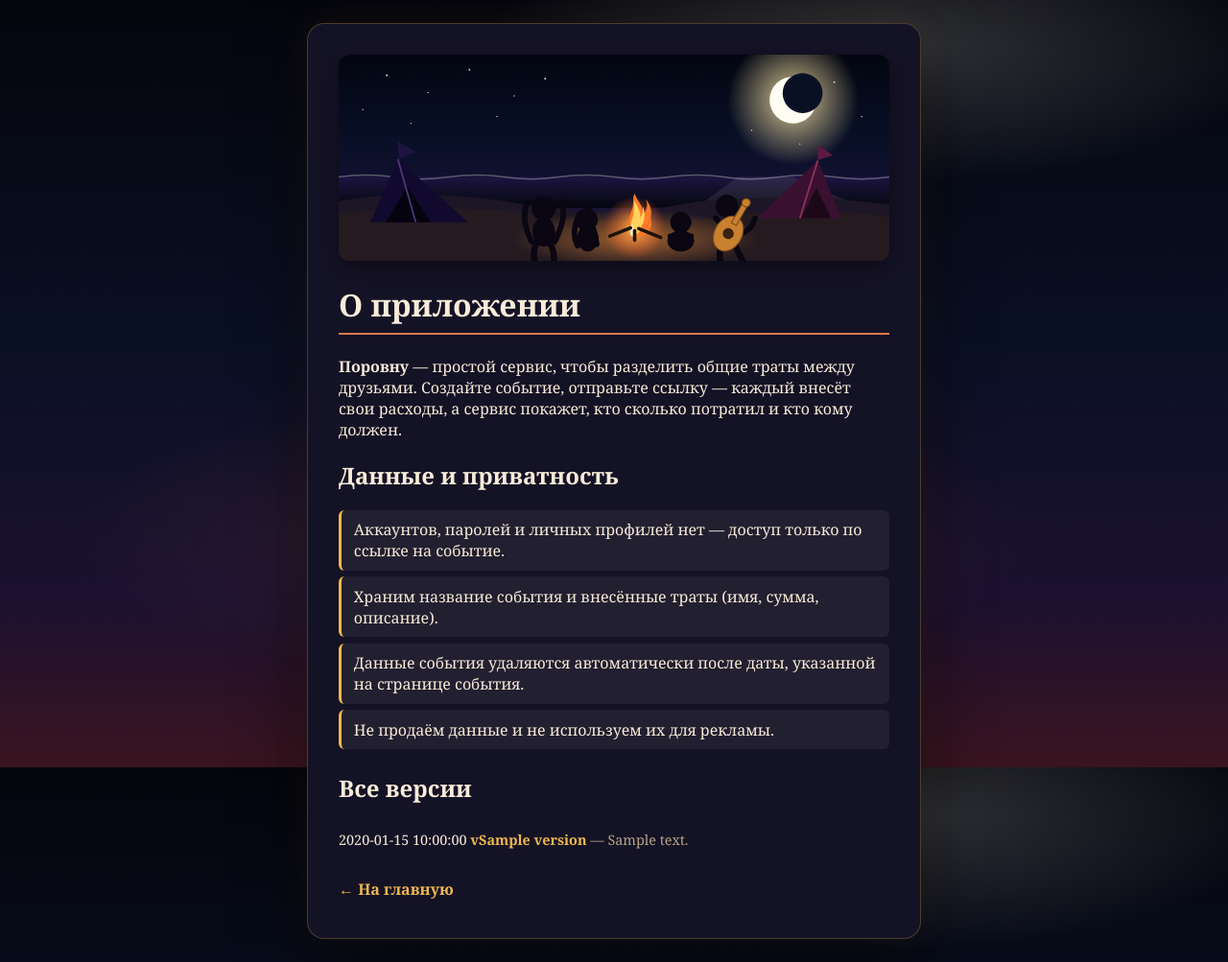
After one commit to bigazzzz/rashod, a Python web app: template app/templates/about.html in a window 1280 px wide. The commit adds this page. Shown: the whole page at 96% size. Run offline with Jinja, Linux system fonts and the light colour scheme; the template is opened without the code that fills it: most values are stand-ins (such as "Sample title", 1, 10 or a date in 2020).

Commit message:
feat: add About page with privacy notes and full version history
Phase 3 (v0.10.0): /about explains the product and retention policy; homepage links to it; versions.py can return the full releases list.

Co-authored-by: Cursor <cursoragent@cursor.com>

```diff
--- a/app/__init__.py
+++ b/app/__init__.py
@@ -1 +1 @@
-__version__ = "0.9.0"
+__version__ = "0.10.0"
--- a/app/static/style.css
+++ b/app/static/style.css
@@ -402,6 +402,24 @@ button.chip--frequent:hover {
   font-weight: 600;
 }
 
+.about-nav {
+  margin: 1.5rem 0 0;
+}
+
+.about-nav a {
+  color: var(--gold);
+  font-weight: 600;
+}
+
+.about-list {
+  margin: 0 0 1.5rem;
+}
+
+.about-list li {
+  background: rgba(248, 236, 217, 0.06);
+  border-left-color: var(--gold);
+}
+
 .changelog {
   margin-top: 2rem;
   padding-top: 1.25rem;
--- a/app/static/versions.json
+++ b/app/static/versions.json
@@ -1,4 +1,9 @@
 [
+  {
+    "version": "0.10.0",
+    "date": "2026-10-27",
+    "summary": "Страница «О приложении» и полный список версий"
+  },
   {
     "version": "0.9.0",
     "date": "2026-10-27",
--- /dev/null
+++ b/app/templates/about.html
@@ -0,0 +1,33 @@
+{% extends "base.html" %}
+{% block title %}О приложении — Поровну{% endblock %}
+{% block meta_description %}О сервисе Поровну: как считаем расходы, что храним и как долго, список версий.{% endblock %}
+{% block content %}
+  <h1>О приложении</h1>
+
+  <p>
+    <strong>Поровну</strong> — простой сервис, чтобы разделить общие траты между друзьями.
+    Создайте событие, отправьте ссылку — каждый внесёт свои расходы, а сервис покажет,
+    кто сколько потратил и кто кому должен.
+  </p>
+
+  <h2>Данные и приватность</h2>
+  <ul class="about-list">
+    <li>Аккаунтов, паролей и личных профилей нет — доступ только по ссылке на событие.</li>
+    <li>Храним название события и внесённые траты (имя, сумма, описание).</li>
+    <li>Данные события удаляются автоматически после даты, указанной на странице события.</li>
+    <li>Не продаём данные и не используем их для рекламы.</li>
+  </ul>
+
+  <h2>Все версии</h2>
+  <ul class="changelog-list">
+    {% for release in releases %}
+      <li>
+        <time datetime="{{ release.date }}">{{ release.date }}</time>
+        <span class="changelog-ver">v{{ release.version }}</span>
+        — {{ release.summary }}
+      </li>
+    {% endfor %}
+  </ul>
+
+  <p class="about-nav"><a href="/">← На главную</a></p>
+{% endblock %}
--- a/app/templates/index.html
+++ b/app/templates/index.html
@@ -15,6 +15,8 @@
     <button type="submit">Создать</button>
   </form>
 
+  <p class="about-nav"><a href="/about">О приложении</a></p>
+
   <section class="changelog" aria-label="Обновления">
     <h2 class="changelog-title">Обновления <span class="changelog-version">v{{ app_version }}</span></h2>
     <ul class="changelog-list">
--- a/app/versions.py
+++ b/app/versions.py
@@ -6,11 +6,13 @@ from app import __version__
 VERSIONS_PATH = Path(__file__).parent / "static" / "versions.json"
 
 
-def load_releases(limit: int = 3) -> list[dict]:
+def load_releases(limit: int | None = 3) -> list[dict]:
     raw = VERSIONS_PATH.read_text(encoding="utf-8")
     releases = json.loads(raw)
     if not isinstance(releases, list):
         raise ValueError("versions.json must be a JSON array")
+    if limit is None:
+        return releases
     return releases[:limit]
 
 
```
Also changed, not shown: TODO.md (+1 -1 lines), app/routes/events.py (+12 -0 lines), tests/test_routes.py (+21 -1 lines).
